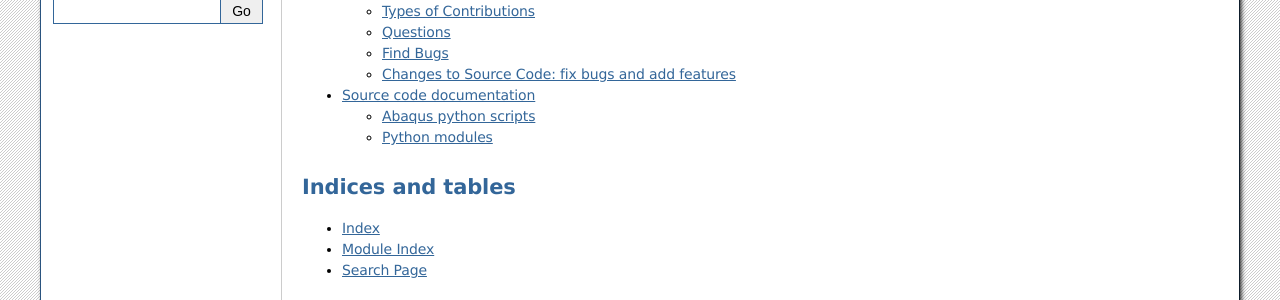
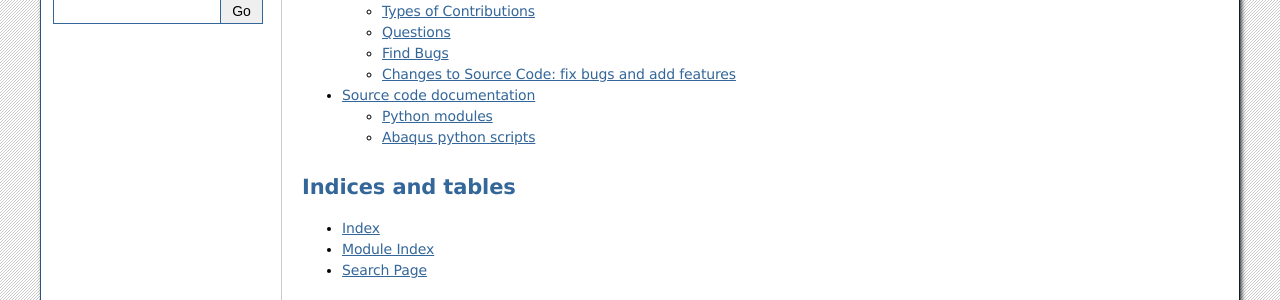
Before and after one commit to NMudunuru/CzmTestKit, a Sphinx documentation site: the page built from docs/source/index.rst, in a window 1280 px wide. Shown: the part 428-728 px from the top of the page. Built offline with Sphinx 7.4.7, drawn with Linux system fonts in a browser that asks for light colours; pages that are not in the unit, such as notebooks, are missing from menus.

Commit message:
Update CodDoc.rst

```diff
--- a/docs/source/CodDoc.rst
+++ b/docs/source/CodDoc.rst
@@ -5,6 +5,6 @@ Code Documentation
    :maxdepth: 2
    :name: CodDocToc
 
+	Python modules <ModDoc/CzPy.rst>
+
 	Abaqus python scripts <ModDoc/AbqPy.rst>
-
-	Python modules <ModDoc/CzPy.rst>
```
